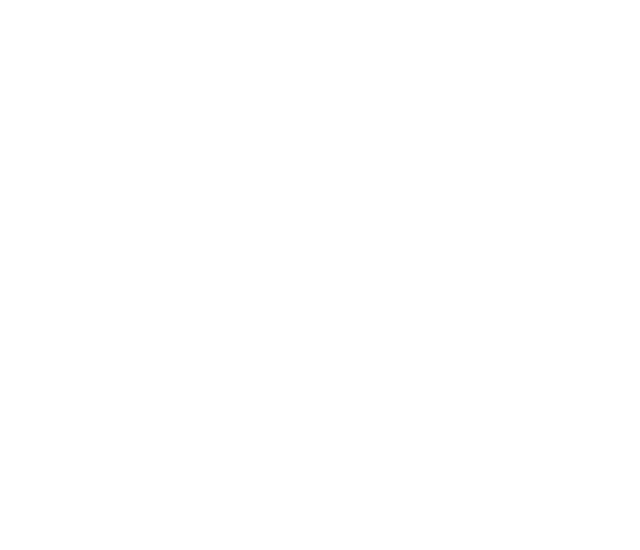
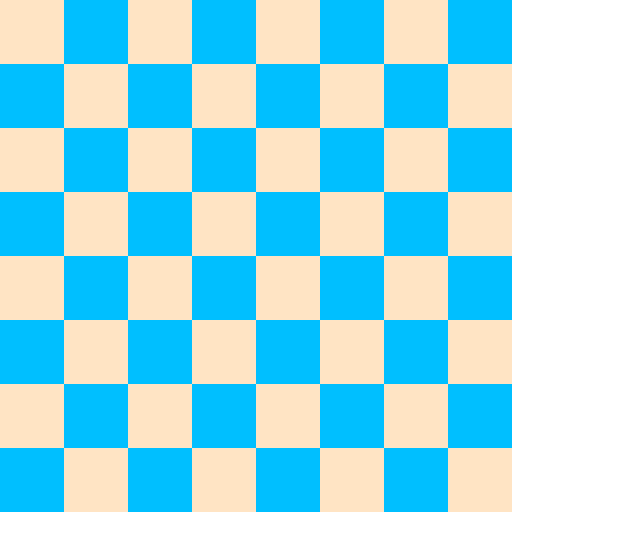
Before and after one commit to AlexxRed/chess-on-react, a React (Create React App) app: page / in a window 1280 px wide. Shown: the top 550 px of the page, without its empty margins (0-640 px from the left). Built offline with nearby package versions, Linux system fonts and the light colour scheme.

Commit message:
finish board

```diff
--- a/src/components/BoardComponent.tsx
+++ b/src/components/BoardComponent.tsx
@@ -15,7 +15,8 @@
                 <React.Fragment key={index}>
                     {row.map(cell =>
                         <CellComponent
-
+                            cell={cell}
+                            key={cell.id}
                         />
                         )}
             </React.Fragment>
--- a/src/components/CellComponents.tsx
+++ b/src/components/CellComponents.tsx
@@ -1,7 +1,13 @@
+import { FC } from "react"
+import { Cell } from "../models/Cell"
 
-const CellComponent = () => {
+interface CellProps{
+    cell: Cell
+}
+
+const CellComponent: FC<CellProps> = ({cell: Cell}) => {
     return (
-        <div className="cell">
+        <div className={['cell', Cell.color].join(' ')}>
         </div>
     )
 }
```
